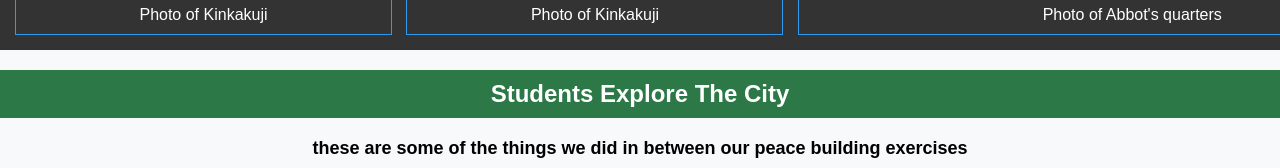
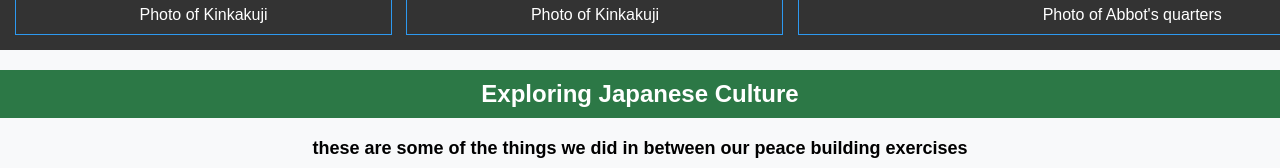
Before and after one commit to SustainingTheWorldPeaceIUPUI24/SustainingTheWorldPeaceIUPUI24.github.io, a plain HTML site: page kyoto.html in a window 1280 px wide. Shown: the part 4082-4250 px from the top of the page. Drawn offline with Linux system fonts and the light colour scheme.

```diff
--- a/kyoto.html
+++ b/kyoto.html
@@ -331,7 +331,7 @@
                 <div class="description">Lake by Kinkakuji</div>
             </div>
         </div>
-        <h2>Students Explore The City</h2>
+        <h2>Exploring Japanese Culture </h2>
         <h3>these are some of the things we did in between our peace building exercises</h3>
         <div class="scroll-container">
             <div class="gallery">
```
